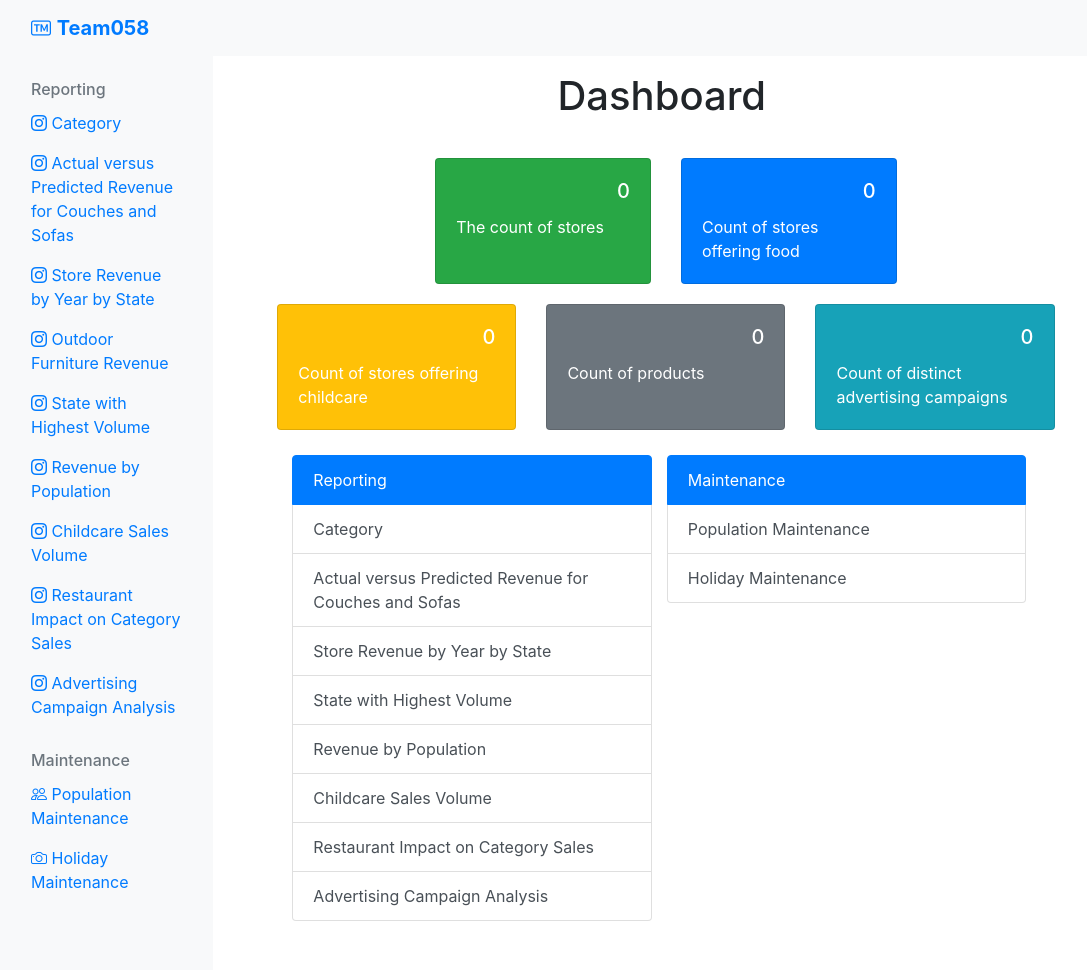
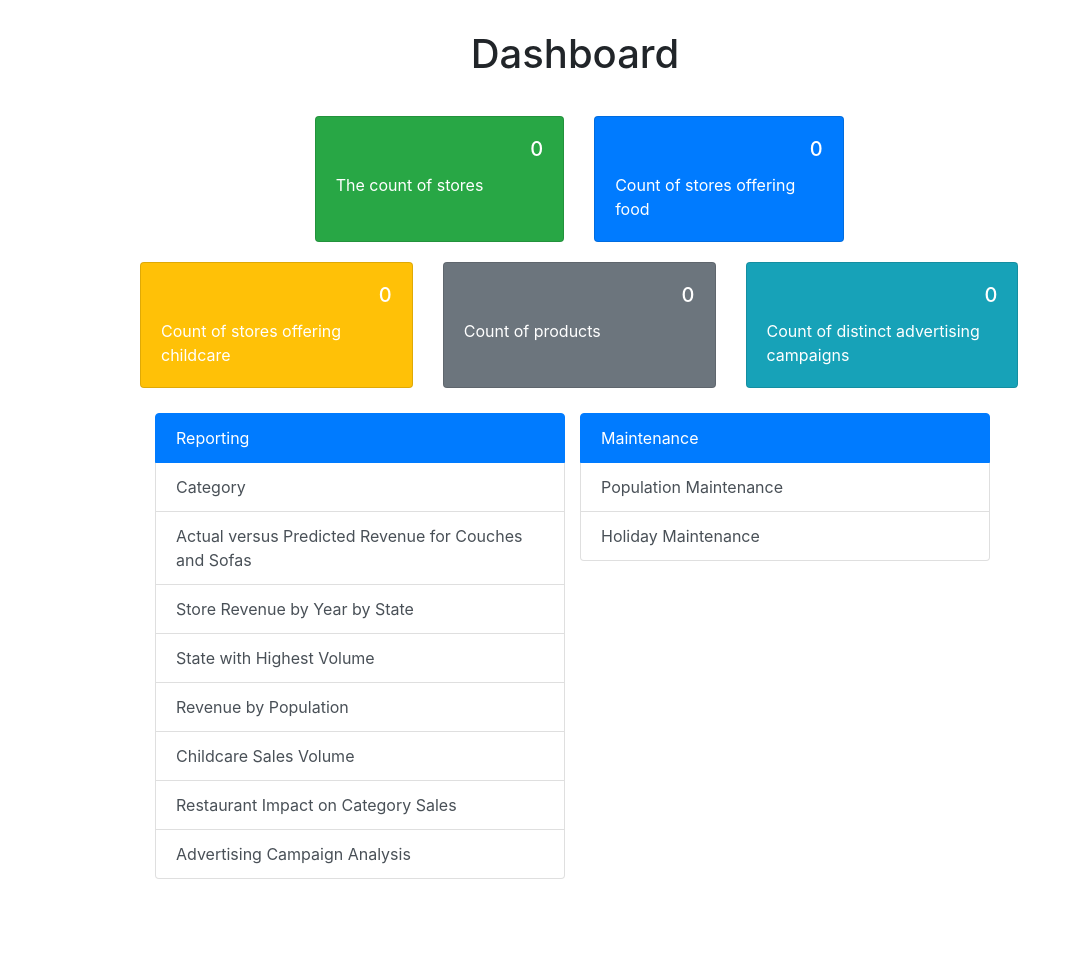
Before and after one commit to tex216/Relational-Database-Design-for-Sales-Reporting-System, a Django app: page /reporting/ in a window 1280 px wide. Shown: the whole page, without its empty margins (0-1087 px from the left). After the commit the page ends 879 px from the top, so only its background shows below. Run offline with Django 3.2, Linux system fonts and the light colour scheme; data that the repository does not hold is empty; some libraries are stand-ins or nearby versions.

Commit message:
layout modification

```diff
--- a/lli307/LSRS/reporting/templates/_layout.html
+++ b/lli307/LSRS/reporting/templates/_layout.html
@@ -12,108 +12,11 @@
 </head>
 
 <body>
-<nav class="navbar navbar-light bg-light" style="background-color: background-color: #f8f9fa!important">
-    <div class="container-fluid">
-        <a class="navbar-brand text-primary" href="/reporting/">
-            <i class="bi bi-badge-tm"></i>
-            <strong>Team058</strong>
-        </a>
-    </div>
-</nav>
 
-<div class="container-fluid">
+
+<div class="container-fluid" style="margin: 30px">
     <div class="row">
-        <nav class="col-md-2 d-none d-md-block bg-light sidebar" style="min-height: calc(100vh - 50px)">
-          <div class="sidebar-sticky">
-            <h6 class="sidebar-heading d-flex justify-content-between align-items-center px-3 mt-4 mb-1 text-muted">
-              <span>Reporting</span>
-            </h6>
-             <ul class="nav flex-column mb-2">
-              <li class="nav-item">
-                <a class="nav-link" href="#">
-                  <i class="bi bi-instagram"></i>
-                  Category
-                </a>
-              </li>
-              <li class="nav-item">
-                <a class="nav-link" href="#">
-                  <i class="bi bi-instagram"></i>
-                  Actual versus Predicted Revenue for Couches and Sofas
-                </a>
-              </li>
-              <li class="nav-item">
-                <a class="nav-link" href="#">
-                  <i class="bi bi-instagram"></i>
-                  Store Revenue by Year by State
-                </a>
-              </li>
-              <li class="nav-item">
-                <a class="nav-link" href="#">
-                  <i class="bi bi-instagram"></i>
-                  Outdoor Furniture Revenue
-                </a>
-              </li>
-              <li class="nav-item">
-                <a class="nav-link" href="#">
-                  <i class="bi bi-instagram"></i>
-                  State with Highest Volume
-                </a>
-              </li>
-              <li class="nav-item">
-                <a class="nav-link" href="#">
-                  <i class="bi bi-instagram"></i>
-                  Revenue by Population
-                </a>
-              </li>
-              <li class="nav-item">
-                <a class="nav-link" href="#">
-                  <i class="bi bi-instagram"></i>
-                  Childcare Sales Volume
-                </a>
-              </li>
-              <li class="nav-item">
-                <a class="nav-link" href="#">
-                  <i class="bi bi-instagram"></i>
-                  Restaurant Impact on Category Sales
-                </a>
-              </li>
-              <li class="nav-item">
-                <a class="nav-link" href="{url: name}}">
-                  <i class="bi bi-instagram"></i>
-                  Advertising Campaign Analysis
-                </a>
-              </li>
-            </ul>
-
-            <h6 class="sidebar-heading d-flex justify-content-between align-items-center px-3 mt-4 mb-1 text-muted">
-              <span>Maintenance</span>
-            </h6>
-            <ul class="nav flex-column mb-2">
-              <li class="nav-item">
-                <a class="nav-link" href="{% url 'population' %}">
-                    <i class="bi bi-people"></i>
-                    Population Maintenance
-                </a>
-              </li>
-              <li class="nav-item">
-                <a class="nav-link" href="{% url 'holiday' %}">
-                <i class="bi bi-camera"></i>
-                    Holiday Maintenance
-                </a>
-              </li>
-            </ul>
-          </div>
-        </nav>
-
-        <section role="main" class="col-md-9 ml-sm-auto col-lg-10 pt-3 px-4">
-
-          <div class="d-flex justify-content-between flex-wrap flex-md-nowrap align-items-center pb-2 mb-3">
-
-          {% block content %}{% endblock %}
-
-          </div>
-
-        </section>
+        {% block content %}{% endblock %}
     </div>
 </div>
 
```
